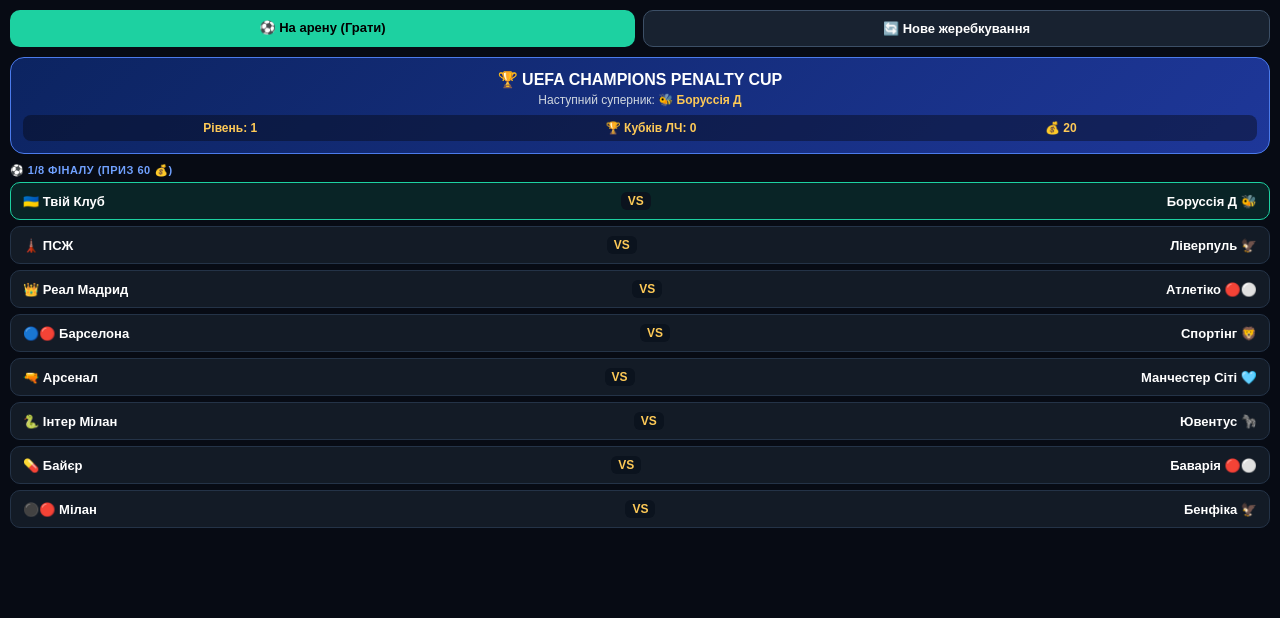
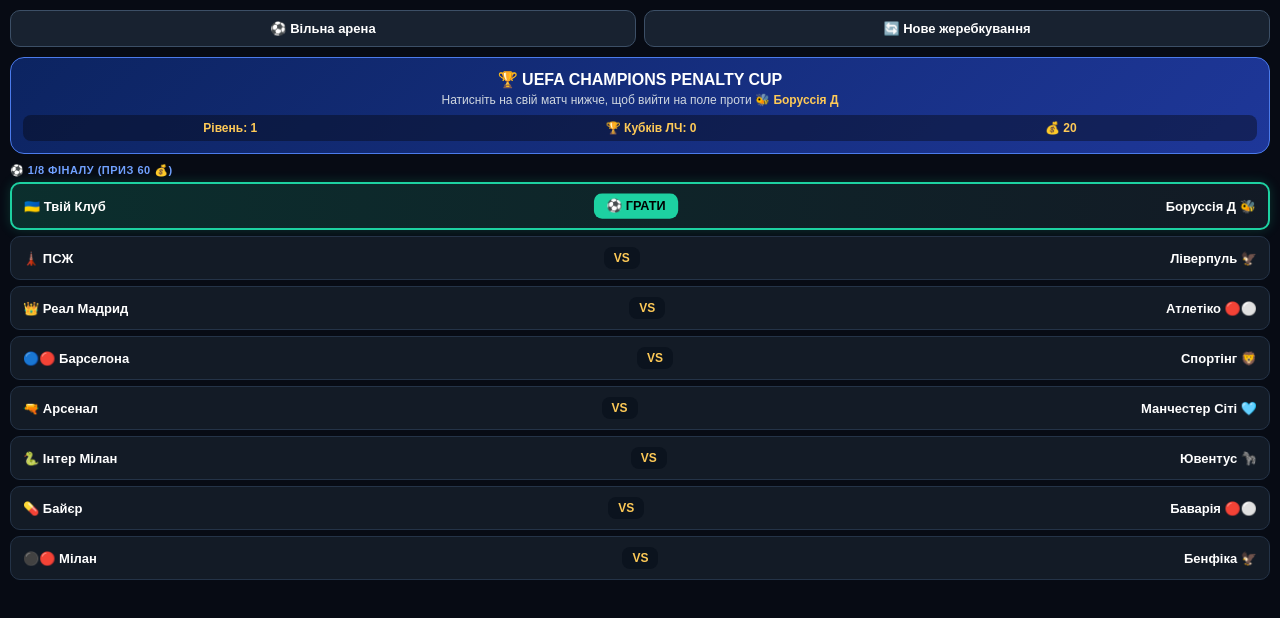
Before and after one commit to MirZarabotka/my-game, a plain HTML site: page turnir.html in a window 1280 px wide. Drawn offline with Linux system fonts and the light colour scheme.

Commit message:
Update turnir.html

```diff
--- a/turnir.html
+++ b/turnir.html
@@ -10,26 +10,31 @@
 body{font-family:sans-serif;background:#070b14;color:#fff;margin:0;padding:10px;display:flex;flex-direction:column;min-height:100vh;user-select:none}
 .top-bar{display:flex;gap:8px;margin-bottom:10px}
 .nav-btn{flex:1;padding:10px;border:none;border-radius:10px;font-weight:bold;font-size:13px;cursor:pointer;text-decoration:none;text-align:center}
-.btn-play{background:#1dd1a1;color:#000}
+.btn-play{background:#182230;color:#fff;border:1px solid #3c4f66}
 .btn-new{background:#182230;color:#fff;border:1px solid #3c4f66}
 .ucl-head{background:linear-gradient(135deg,#0c2461,#1e3799);border:1px solid #4b7bec;border-radius:14px;padding:12px;text-align:center;margin-bottom:10px}
 .stats{display:flex;justify-content:space-around;background:rgba(7,11,20,.45);border-radius:8px;padding:6px;margin-top:8px;font-size:12px;color:#feca57;font-weight:bold}
 .rnd-title{font-size:11px;font-weight:bold;color:#70a1ff;text-transform:uppercase;margin:10px 0 5px;letter-spacing:.5px}
-.match-card{background:#131b26;border:1px solid #243347;border-radius:10px;padding:9px 12px;margin-bottom:6px;display:flex;justify-content:space-between;align-items:center;font-size:13px}
-.match-card.my{border:1.5px solid #1dd1a1;background:rgba(29,209,161,.12)}
-.match-card.done{opacity:.72}
-.badge{padding:2px 7px;border-radius:6px;background:#0b131e;color:#feca57;font-weight:bold;font-size:12px}
+.match-card{background:#131b26;border:1px solid #243347;border-radius:10px;padding:10px 12px;margin-bottom:6px;display:flex;justify-content:space-between;align-items:center;font-size:13px;transition:transform .15s}
+.match-card.my{border:2px solid #1dd1a1;background:linear-gradient(90deg,rgba(29,209,161,.18),rgba(19,27,38,.95));cursor:pointer;box-shadow:0 0 12px rgba(29,209,161,.2)}
+.match-card.my:active{transform:scale(.98)}
+.match-card.done{opacity:.72;cursor:default;box-shadow:none}
+.badge{padding:4px 10px;border-radius:8px;background:#0b131e;color:#feca57;font-weight:bold;font-size:12px}
+.play-pill{padding:5px 12px;border-radius:8px;background:#1dd1a1;color:#000;font-weight:bold;font-size:12px;animation:pulse 1.5s infinite}
+@keyframes pulse{0%,100%{transform:scale(1)}50%{transform:scale(1.06)}}
 .champ-box{background:linear-gradient(135deg,#b78628,#feca57);color:#000;border-radius:12px;padding:12px;text-align:center;font-weight:bold;margin-bottom:10px;font-size:14px}
+.toast{position:fixed;bottom:16px;left:50%;transform:translateX(-50%);background:rgba(7,11,20,.95);border:1px solid #4b7bec;color:#fff;padding:8px 16px;border-radius:12px;font-size:12px;display:none;white-space:nowrap}
 </style>
 </head>
 <body>
 
 <div class="top-bar">
-  <a href="index.html" class="nav-btn btn-play">⚽ На арену (Грати)</a>
+  <a href="index.html" class="nav-btn btn-play">⚽ Вільна арена</a>
   <button class="nav-btn btn-new" onclick="resetTournament()">🔄 Нове жеребкування</button>
 </div>
 
 <div id="app"></div>
+<div id="toast" class="toast"></div>
 
 <script>
 try{window.Telegram.WebApp.ready();window.Telegram.WebApp.expand()}catch(e){}
@@ -84,6 +89,19 @@ function resetTournament(){
   render();
 }
 
+function showMsg(txt){
+  const el=document.getElementById('toast');
+  el.textContent=txt;
+  el.style.display='block';
+  clearTimeout(window._t);
+  window._t=setTimeout(()=>el.style.display='none',2200);
+}
+
+function startMyMatch(){
+  localStorage.setItem('pc_play_ucl','1');
+  location.href='index.html?mode=ucl';
+}
+
 function render(){
   const u=p.ucl;
   const curArr=[u.r16,u.qf,u.sf,u.fn][u.rnd]||u.r16;
@@ -94,7 +112,7 @@ function render(){
     <div class="ucl-head">
       <div style="font-size:16px;font-weight:bold;color:#fff">🏆 UEFA CHAMPIONS PENALTY CUP</div>
       <div style="font-size:12px;color:#d1d8e0;margin-top:4px">
-        Наступний суперник: <b style="color:#feca57">${opp.i} ${opp.n}</b>
+        Натисніть на свій матч нижче, щоб вийти на поле проти <b style="color:#feca57">${opp.i} ${opp.n}</b>
       </div>
       <div class="stats">
         <span>Рівень: ${p.lv}</span>
@@ -119,10 +137,18 @@ function render(){
     html+=`<div class="rnd-title">${st.title}</div>`;
     st.list.forEach(m=>{
       const isMy=(m.a.isMe||m.b.isMe);
+      const isPlayable=(isMy && !m.sc && !u.champ);
+      const clickAttr=isPlayable
+        ? `onclick="startMyMatch()"`
+        : `onclick="showMsg('Натисніть на зелений матч із вашим клубом, щоб грати!')"`;
+      const centerTag=isPlayable
+        ? `<span class="play-pill">⚽ ГРАТИ</span>`
+        : `<span class="badge">${m.sc||'VS'}</span>`;
+
       html+=`
-        <div class="match-card ${isMy?'my':''} ${m.sc?'done':''}">
+        <div class="match-card ${isMy?'my':''} ${m.sc?'done':''}" ${clickAttr}>
           <span>${m.a.i} <b>${m.a.n}</b></span>
-          <span class="badge">${m.sc||'VS'}</span>
+          ${centerTag}
           <span><b>${m.b.n}</b> ${m.b.i}</span>
         </div>`;
     });
```
